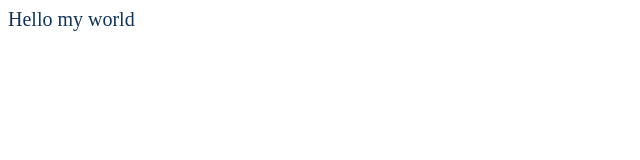
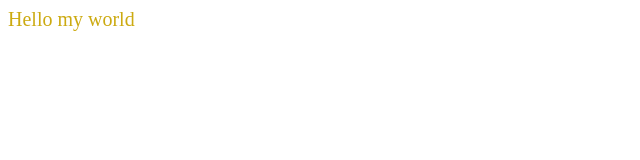
Before and after one commit to martinbregnhoi/vscode-1, a plain HTML site: page index.html in a window 1280 px wide. Shown: the whole page, without its empty margins (0-640 px from the left). Drawn offline with Linux system fonts and the light colour scheme.

Commit message:
color changed

```diff
--- a/style.css
+++ b/style.css
@@ -1,5 +1,5 @@
 .test{
 
-    color: #123456;
+    color: #ca1;
     font-size: 20px;
 }
```
